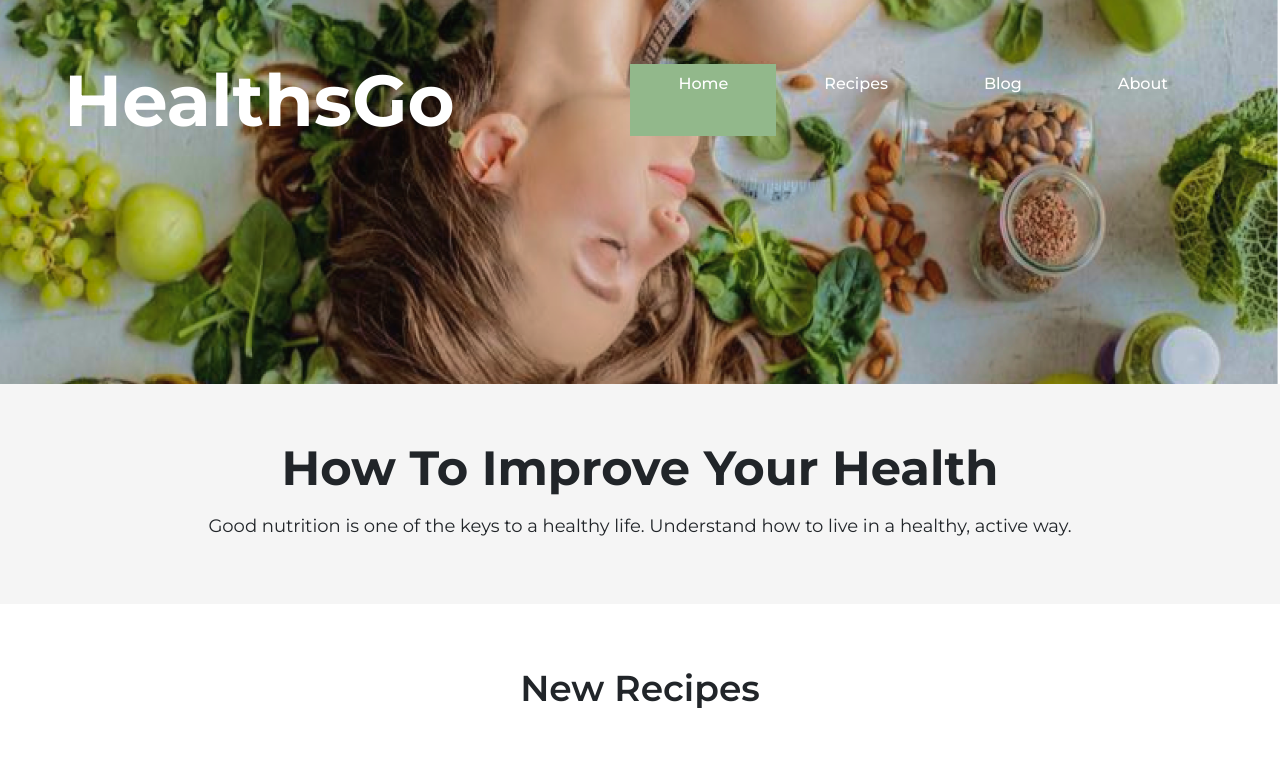
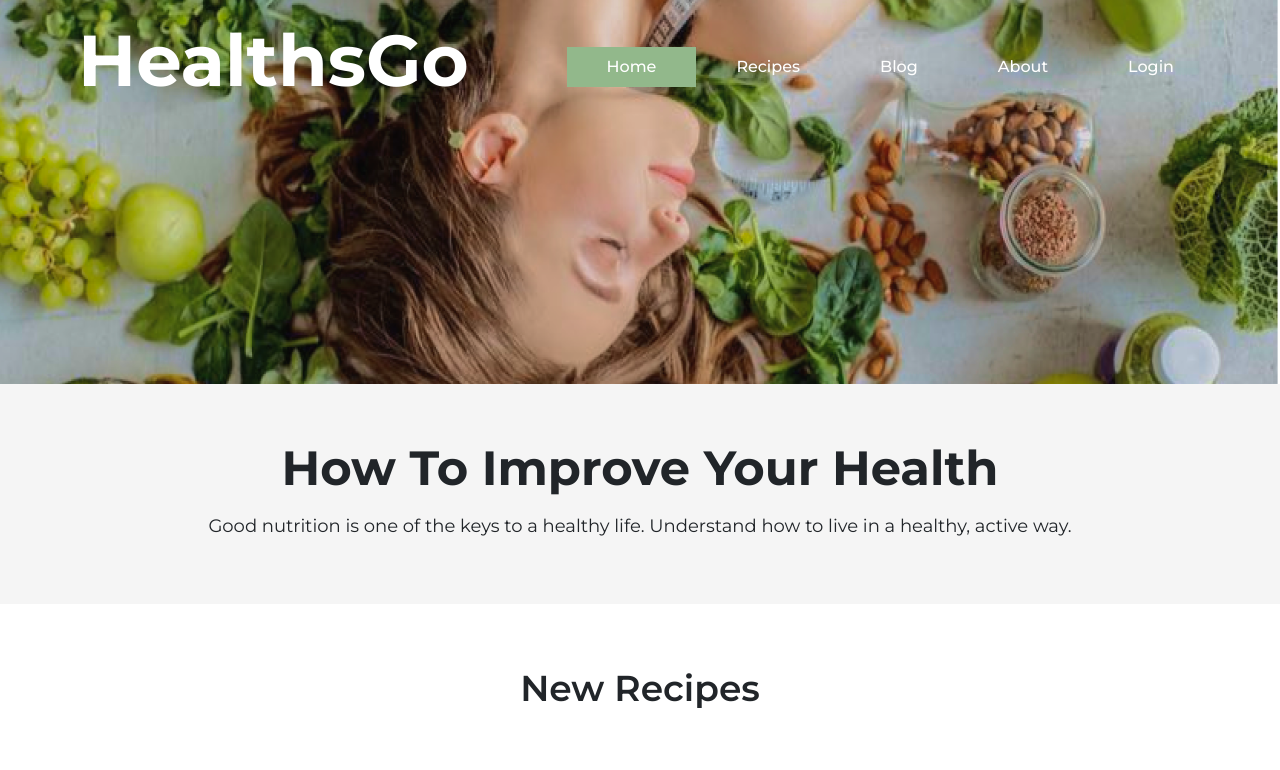
Before and after one commit to astrukar/HCI_2021-22, a Next.js app: page / in a window 1280 px wide. Shown: the top 770 px of the page. Built offline with nearby package versions, Linux system fonts and the light colour scheme.

Commit message:
Header Component layout fixes

```diff
--- a/components/header/header.js
+++ b/components/header/header.js
@@ -4,7 +4,7 @@ import { Row, Col } from "react-bootstrap";
 import NavBar from "./navbar";
 import BurgerNavigation from "./burgernavigation";
 import hamburgerMenu from "../../public/hamburger.svg";
-const menuItems = ["Home", "Recipes", "Blog", "About"];
+const menuItems = ["Home", "Recipes", "Blog", "About", "Login"];
 
 import { useEffect, useState } from "react";
 const Header = (props) => {
@@ -22,7 +22,7 @@ const Header = (props) => {
 
   return (
     <Row className="p-0">
-      <header className="px-5 pb-5 relative flex bg-hci-header md:bg-transparent sm:h-28 md:h-56 lg:h-96">
+      <header className="sm:pl-4 lg:pl-10  relative flex bg-hci-header md:bg-transparent sm:h-28 md:h-56 lg:h-96">
         <div className="hidden md:block z--1">
           <Image
             src={urlImg}
@@ -33,12 +33,12 @@ const Header = (props) => {
           />
         </div>
 
-        <main className="sm:pt-16 max-w-6xl mx-auto flex-grow flex flex-col">
-          <div className="z-10 flex justify-between md:mb-16">
-            <h1 className="z-10 text-white text-4xl lg:text-7xl font-montserrat font-bold">
+        <main className="pt-6 max-w-6xl mx-auto flex-grow flex flex-col">
+          <div className="z-10 flex justify-between items-center">
+            <h1 className="z-10 pb-6 items-center text-white text-5xl lg:text-7xl font-montserrat font-bold">
               HealthsGo
             </h1>
-            <div className="flex items-center md:hidden">
+            <div className="pb-6 flex items-center md:hidden">
               <BurgerNavigation
                 menuItems={menuItems}
                 isOpen={isClicked}
--- a/components/header/navbar.js
+++ b/components/header/navbar.js
@@ -10,14 +10,14 @@ const NavBar = ({ classes, menuItems }) => {
     <nav
       className={`${
         classes ? "block" : "hidden"
-      } md:inline-flex font-medium text-hci-lila ${classes}`}
+      } pr-4 md:inline-flex font-medium text-hci-lila ${classes}`}
     >
       {menuItems.map((item, index) => {
         const menuItemPath = index ? `/${slugify(item, { lower: true })}` : "/";
         return (
           <Link key={item} href={menuItemPath} passHref>
             <a
-              className={`px-5 py-2 whitespace-nowrap w-min hover:bg-hci-lila-dark text-white font-montserrat ${
+              className={`mb-2.5 md:px-7 lg:px-10 py-2 whitespace-nowrap w-min hover:bg-hci-lila-dark text-white font-montserrat ${
                 isActive(menuItemPath) ? "bg-hci-lila text-white" : ""
               } hover:text-white cursor-pointer`}
             >
```
Also changed, not shown: pages/login.js (renamed from pages/signin.js), public/hamburger.svg.
